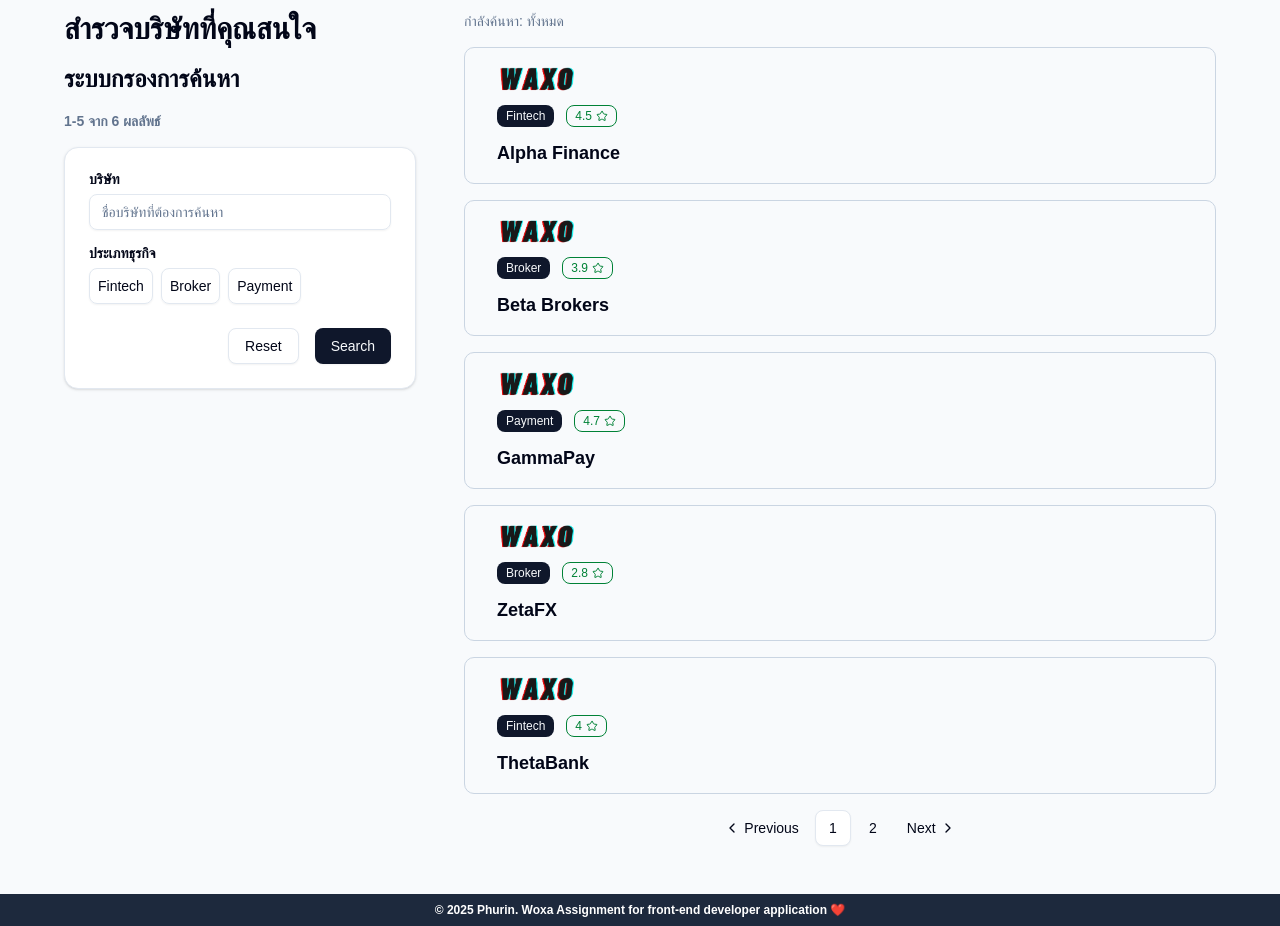
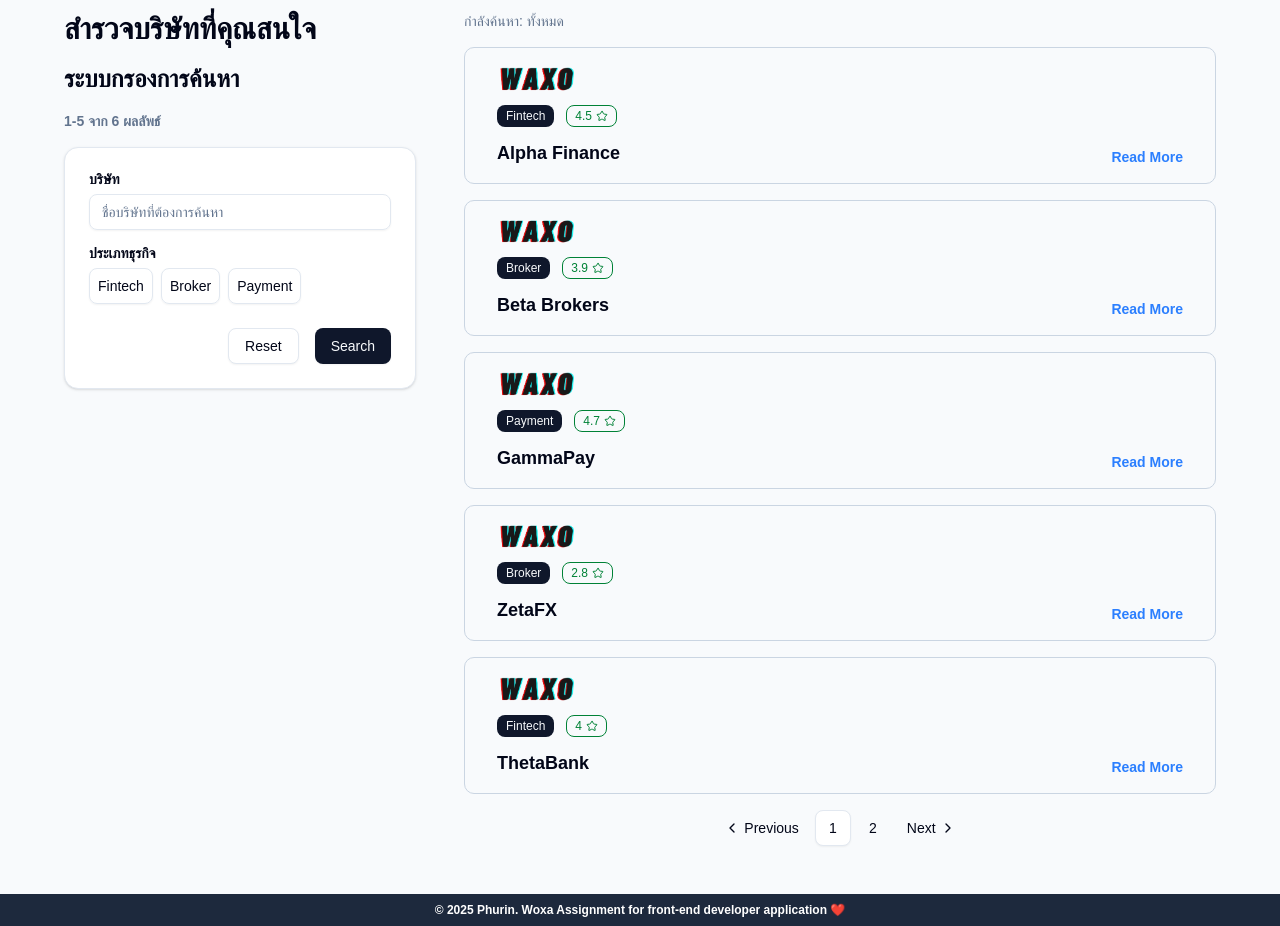
Before and after one commit to phurinler/woxa-frontend-phurin, a Next.js app: page / in a window 1280 px wide. Shown: the part 1420-2346 px from the top of the page. Built offline with nearby package versions, Linux system fonts and the light colour scheme.

Commit message:
add read more button

```diff
--- a/src/components/card/CompanyCard.jsx
+++ b/src/components/card/CompanyCard.jsx
@@ -4,15 +4,18 @@ import StarRating from "../rating/StarRating";
 
 const CompanyCard = ({ company }) => {
   return (
-    <div className="flex flex-col gap-y-3 hover:bg-slate-200 border dark:hover:bg-slate-600 border-slate-300 hover:border-slate-200 dark:hover:border-slate-600 rounded-lg py-4 px-8 cursor-pointer">
+    <div className="group flex flex-col gap-y-3 hover:bg-slate-200 border dark:hover:bg-slate-600 border-slate-300 hover:border-slate-200 dark:hover:border-slate-600 rounded-lg py-4 px-8 cursor-pointer">
       {/* ลิงก์รูปจาก json ใช้งานไม่ได้แล้วจึงใช้เป็นรูปแบบ static */}
       <Image src="/waxo.png" width="80" height="80" alt="company" />
       <div className="flex gap-x-3">
         <Badge>{company.category}</Badge>
         <StarRating score={company.averageScore} />
       </div>
-      <div className="flex gap-x-3 items-end">
+      <div className="flex gap-x-3 justify-between items-end">
         <h4 className="text-md md:text-lg font-bold">{company.name}</h4>
+        <span className="text-sm md:text-md text-blue-500 group-hover:text-blue-400 group-hover:underline font-semibold">
+          Read More
+        </span>
       </div>
     </div>
   );
```
